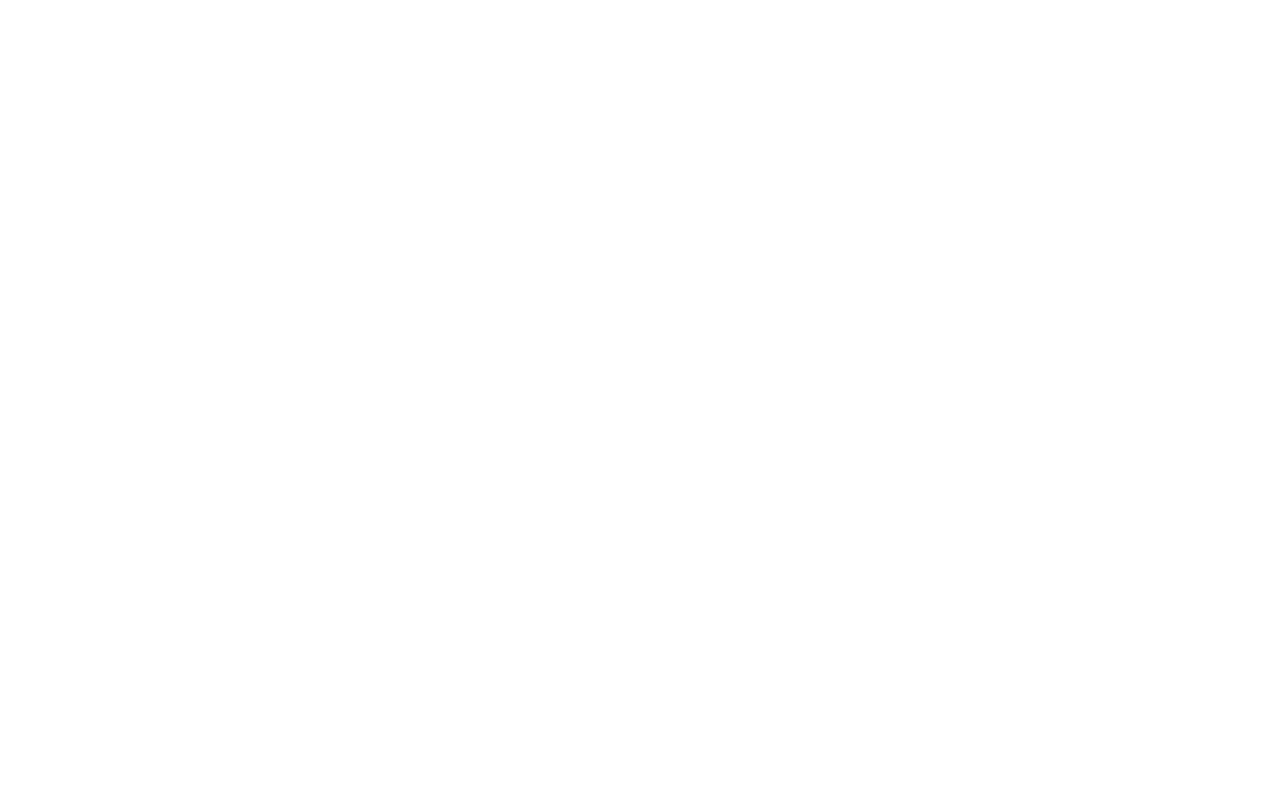
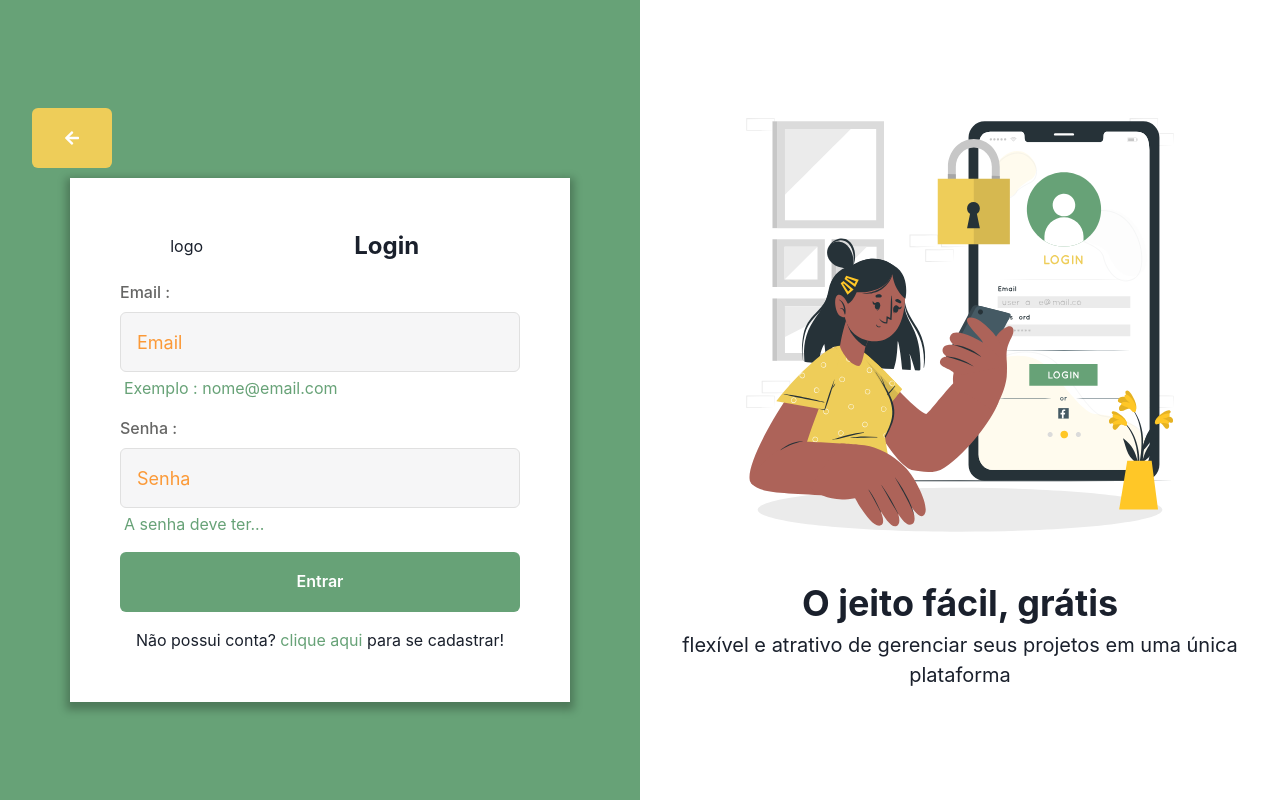
Before and after one commit to cricardolima/capstone-s6, a React (Create React App) app: page /login in a window 1280 px wide. Built offline with nearby package versions, Linux system fonts and the light colour scheme.

Commit message:
feat: page login finish

```diff
--- /dev/null
+++ b/src/pages/Login/index.tsx
@@ -0,0 +1,160 @@
+import {
+  Flex,
+  Text,
+  Box,
+  Img,
+  Stack,
+  Button,
+  Link as ChakraLink,
+} from "@chakra-ui/react";
+import loginSvg from "../../assets/login.svg";
+import { ButtonBack } from "../../components/ButtonBack";
+import { Input } from "../../components/Input";
+
+import { Link } from "react-router-dom";
+
+import * as yup from "yup";
+import { yupResolver } from "@hookform/resolvers/yup";
+
+import { useForm } from "react-hook-form";
+
+interface SingInData {
+  email: string;
+  password: string;
+}
+const registerUserSchema = yup.object().shape({
+  email: yup.string().required("Email Obrigatório").email("Email inválido"),
+  password: yup.string().required("Senha Obrigatório"),
+});
+
+export const Login = () => {
+  const {
+    register,
+    handleSubmit,
+    formState: { errors },
+  } = useForm({ resolver: yupResolver(registerUserSchema) });
+  const handleSingIn = (data: SingInData) => {
+    console.log(data);
+  };
+  return (
+    <Flex
+      width="100%"
+      padding="10px 0px"
+      height={["", "100vh", "100vh"]}
+      flexDirection={["column", "column", "row"]}
+      justifyContent="center"
+      alignItems="center"
+      bgGradient={[
+        "linear(to-t, secondary 50%,baseDefault 50%)",
+        "linear(to-t, secondary 50%,baseDefault 50%)",
+        "linear(to-r, secondary 50%,baseDefault 50%,)",
+      ]}
+    >
+      <Flex
+        flex="1"
+        flexDirection="column"
+        alignItems="center"
+        justifyContent="center"
+      >
+        <Flex
+          width="90%"
+          padding="10px 0px"
+          justifyContent="flex-start"
+          alignItems="flex-start"
+        >
+          <ButtonBack />
+        </Flex>
+        <Stack
+          as="form"
+          onSubmit={handleSubmit(handleSingIn)}
+          width="95%"
+          maxWidth="500px"
+          bgColor="baseDefault"
+          spacing={4}
+          boxSizing="border-box"
+          padding={["20px", "50px", "50px"]}
+          boxShadow="0px 4px 8px 4px rgba(0, 0, 0, 0.25);"
+        >
+          <Flex
+            width="100%"
+            flexDirection={["column", "row", "row"]}
+            margin="0 auto"
+          >
+            <Flex flex="1" justifyContent="center" alignItems="center">
+              logo
+            </Flex>
+            <Flex flex="2" justifyContent="center">
+              <Text fontSize={["lg", "2xl", "2xl"]} fontWeight="bold">
+                Login
+              </Text>
+            </Flex>
+          </Flex>
+
+          <Box w="100%">
+            <Input
+              placeholder="Email"
+              label={"Email :"}
+              type="email"
+              error={errors.email}
+              {...register("email")}
+            />
+            {!errors.email && (
+              <Text ml="1" mt="1" color="secondary">
+                Exemplo : nome@email.com
+              </Text>
+            )}
+          </Box>
+
+          <Box w="100%">
+            <Input
+              placeholder="Senha"
+              label={"Senha :"}
+              type="password"
+              error={errors.password}
+              {...register("password")}
+            />
+            {!errors.password && (
+              <Text ml="1" mt="1" color="secondary">
+                A senha deve ter...
+              </Text>
+            )}
+          </Box>
+          <Button
+            width="100%"
+            padding="30px"
+            color="baseDefault"
+            bgColor="secondary"
+            _hover={{ bgColor: "primary" }}
+            type="submit"
+          >
+            Entrar
+          </Button>
+          <Text textAlign="center">
+            Não possui conta?{" "}
+            <ChakraLink as={Link} color="secondary" to="/registerUser">
+              clique aqui
+            </ChakraLink>{" "}
+            para se cadastrar!
+          </Text>
+        </Stack>
+      </Flex>
+      <Flex
+        flex="1"
+        justifyContent="center"
+        alignItems="center"
+        flexDirection="column"
+        paddingBottom="35px"
+      >
+        <Box>
+          <Img src={loginSvg} alt="Registro de Usuário" />
+        </Box>
+        <Text fontSize="4xl" fontWeight="bold">
+          O jeito fácil, grátis
+        </Text>
+        <Text fontSize="xl" textAlign="center">
+          flexível e atrativo de gerenciar seus projetos em uma única plataforma
+        </Text>
+      </Flex>
+    </Flex>
+  );
+};
--- a/src/routes/index.tsx
+++ b/src/routes/index.tsx
@@ -1,6 +1,7 @@
 import * as React from "react";
 import { Switch, Route } from "react-router-dom";
 import { Home } from "../pages/Home";
+import { Login } from "../pages/Login";
 import { RegisterCompany } from "../pages/RegisterCompany";
 import { RegisterUser } from "../pages/RegisterUser";
 
@@ -8,6 +9,7 @@ export const Routes = () => {
   return (
     <Switch>
       <Route exact path="/" component={Home} />
+      <Route exact path="/login" component={Login} />
       <Route exact path="/registerUser" component={RegisterUser} />
       <Route exact path="/registerCompany" component={RegisterCompany} />
     </Switch>
```
Also changed, not shown: src/assets/login.svg (added).
